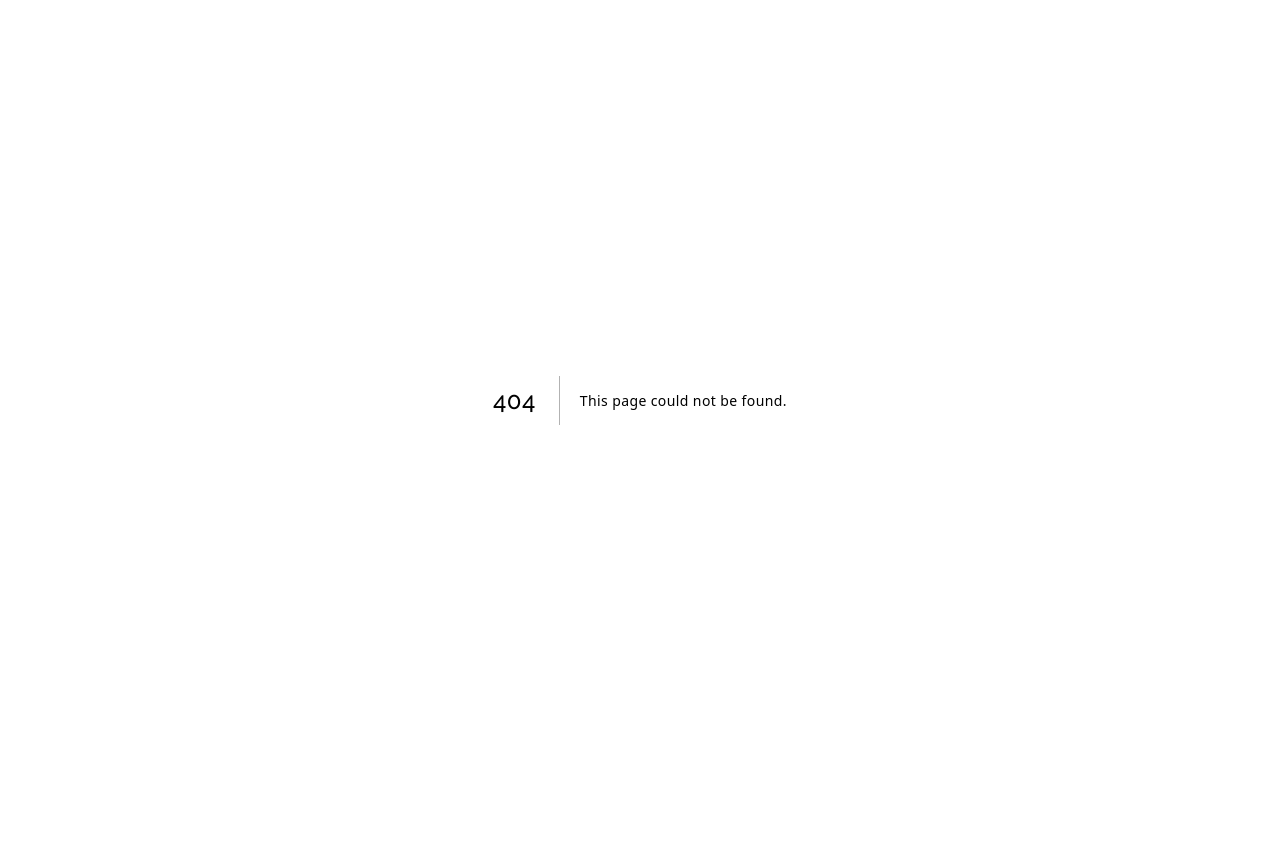
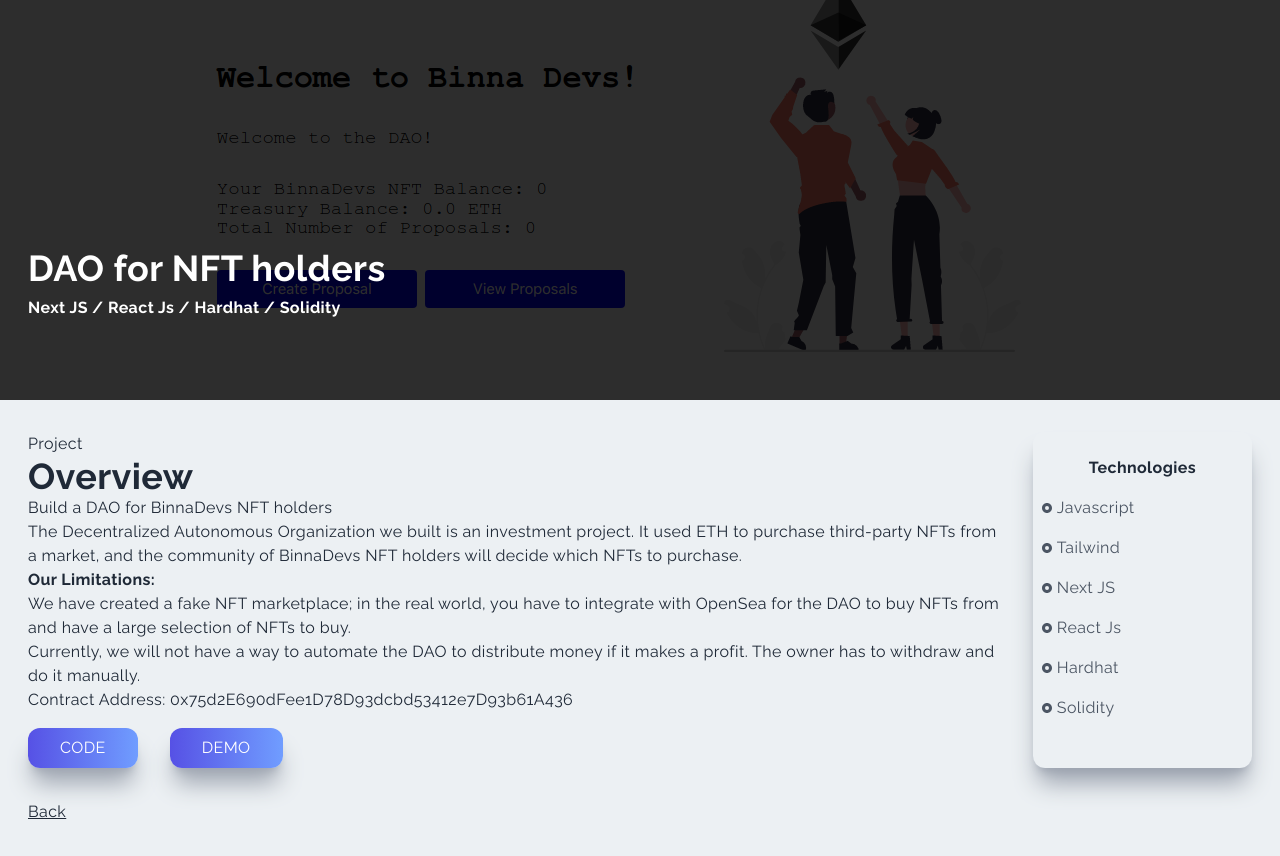
Before and after one commit to obinnafranklinduru/My-Portfolio, a Next.js app in the folder my-app/: page /nft-dao in a window 1280 px wide. Before the commit this address had no page. Before the commit the page ends 800 px from the top, so only its background shows below. Built offline with nearby package versions, Linux system fonts and the light colour scheme.

Commit message:
initial commit

```diff
--- a/my-app/components/Projects.js
+++ b/my-app/components/Projects.js
@@ -2,6 +2,7 @@ import React from 'react';
 import NFTCollection from '../public/assets/projects/NFT Collection.png'
 import Whitelist from '../public/assets/projects/Whitelist.png'
 import ICO from '../public/assets/projects/ICO.png'
+import DAO from '../public/assets/projects/DAO-NFT.png'
 import ProjectItem from './ProjectItem';
 
 const Projects = () => {
@@ -31,6 +32,12 @@ const Projects = () => {
             projectUrl='/ico'
             tech='Next JS, React Js, Hardhat, Solidity'
           />
+          <ProjectItem
+            title='DAO for NFT holders'
+            backgroundImg={DAO}
+            projectUrl='/nft-dao'
+            tech='Next JS, React Js, Hardhat, Solidity'
+          />
         </div>
       </div>
     </div>
--- /dev/null
+++ b/my-app/pages/nft-dao.js
@@ -0,0 +1,88 @@
+import Image from 'next/image';
+import React from 'react';
+import DAOImg from '../public/assets/projects/DAO-NFT.png';
+import { RiRadioButtonFill } from 'react-icons/ri';
+import Link from 'next/link';
+
+const DAO = () => {
+  return (
+    <div className='w-full'>
+      <div className='w-screen h-[50vh] relative'>
+        <div className='absolute top-0 left-0 w-full h-[50vh] bg-black/70 z-10' />
+          <Image
+            className='absolute z-1'
+            layout='fill'
+            objectFit='cover'
+            src={DAOImg}
+            alt='/'
+          />
+        <div className='absolute top-[70%] max-w-[1240px] w-full left-[50%] right-[50%] translate-x-[-50%] translate-y-[-50%] text-white z-10 p-2'>
+          <h2 className='py-2'>DAO for NFT holders</h2>
+          <h3>Next JS / React Js / Hardhat / Solidity</h3>
+        </div>
+      </div>
+
+      <div className='max-w-[1240px] mx-auto p-2 grid md:grid-cols-5 gap-8 py-8'>
+        <div className='col-span-4'>
+          <p>Project</p>
+          <h2>Overview</h2>
+          <div>
+            <p>Build a DAO for BinnaDevs NFT holders</p>
+            <p>The Decentralized Autonomous Organization we built is an investment project. It used ETH to purchase third-party NFTs from a market, and the community of BinnaDevs NFT holders will decide which NFTs to purchase.</p>
+            <ul>
+              <li><b>Our Limitations:</b></li>
+              <li>We have created a fake NFT marketplace; in the real world, you have to integrate with OpenSea for the DAO to buy NFTs from and have a large selection of NFTs to buy.</li>
+              <li>Currently, we will not have a way to automate the DAO to distribute money if it makes a profit. The owner has to withdraw and do it manually.</li>
+            </ul>
+            <p> Contract Address: 0x75d2E690dFee1D78D93dcbd53412e7D93b61A436</p>
+          </div>
+          <Link
+            href='https://github.com/obinnafranklinduru/NFT-DAO'
+            target='_blank'
+            rel='noreferrer'
+          >
+            <button className='px-8 py-2 mt-4 mr-8'>Code</button>
+          </Link>
+          <Link
+            href='https://nft-dao-beta.vercel.app/'
+            target='_blank'
+            rel='noreferrer'
+          >
+            <button className='px-8 py-2 mt-4'>Demo</button>
+          </Link>
+
+        </div>
+        <div className='col-span-4 md:col-span-1 shadow-xl shadow-gray-400 rounded-xl py-4'>
+          <div className='p-2'>
+            <p className='text-center font-bold pb-2'>Technologies</p>
+            <div className='grid grid-cols-3 md:grid-cols-1 '>
+              <p className='text-gray-600 py-2 flex items-center'>
+                <RiRadioButtonFill className='pr-1' /> Javascript
+              </p>
+              <p className='text-gray-600 py-2 flex items-center'>
+                <RiRadioButtonFill className='pr-1' /> Tailwind
+              </p>
+              <p className='text-gray-600 py-2 flex items-center'>
+                <RiRadioButtonFill className='pr-1' /> Next JS
+              </p>
+              <p className='text-gray-600 py-2 flex items-center'>
+                <RiRadioButtonFill className='pr-1' /> React Js
+              </p>
+              <p className='text-gray-600 py-2 flex items-center'>
+                <RiRadioButtonFill className='pr-1' /> Hardhat
+              </p>
+              <p className='text-gray-600 py-2 flex items-center'>
+                <RiRadioButtonFill className='pr-1' /> Solidity
+              </p>
+            </div>
+          </div>
+        </div>
+        <Link href='/#projects'>
+          <p className='underline cursor-pointer'>Back</p>
+        </Link>
+      </div>
+    </div>
+  );
+};
+
+export default DAO;
```
Also changed, not shown: my-app/public/assets/projects/DAO-NFT.png (added).
